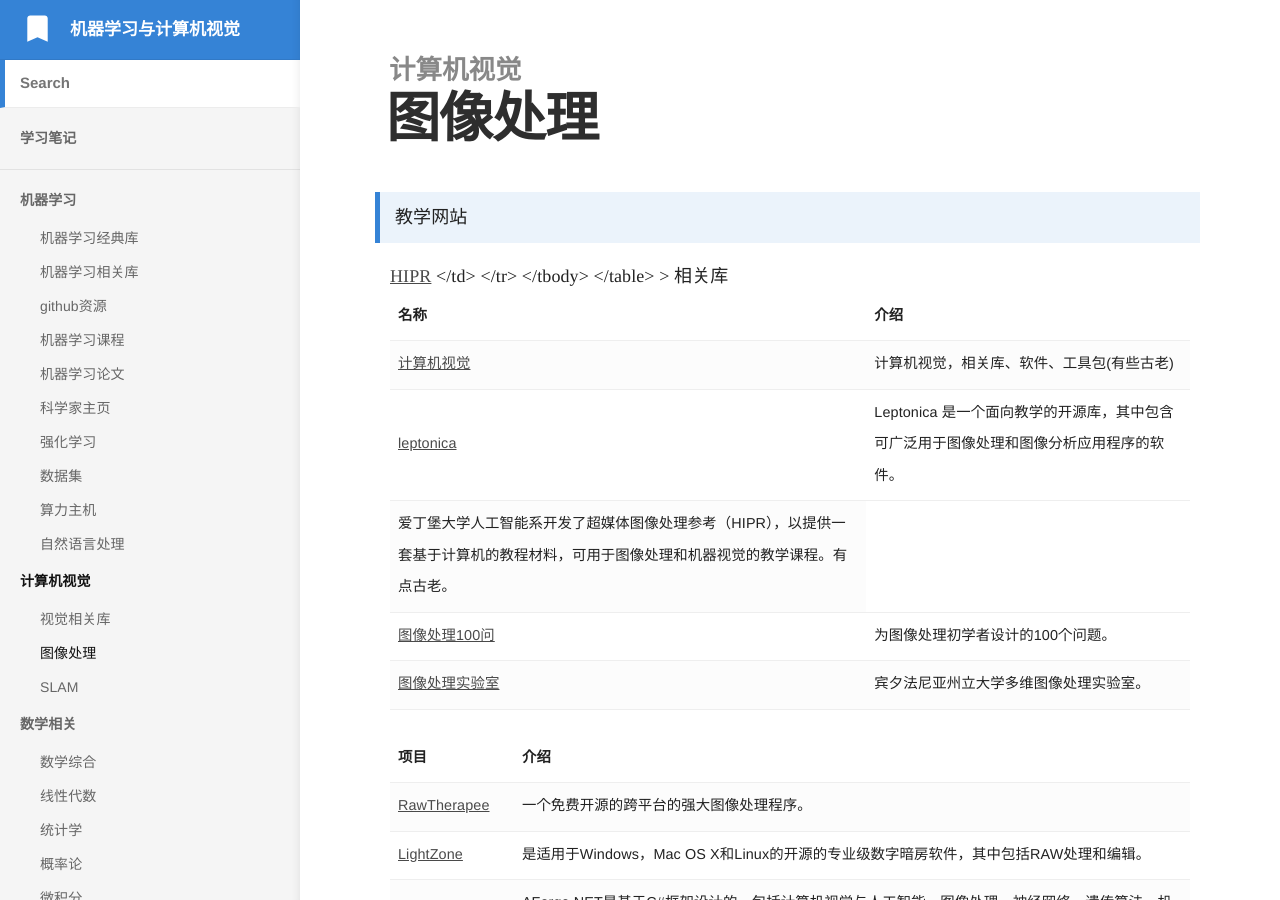
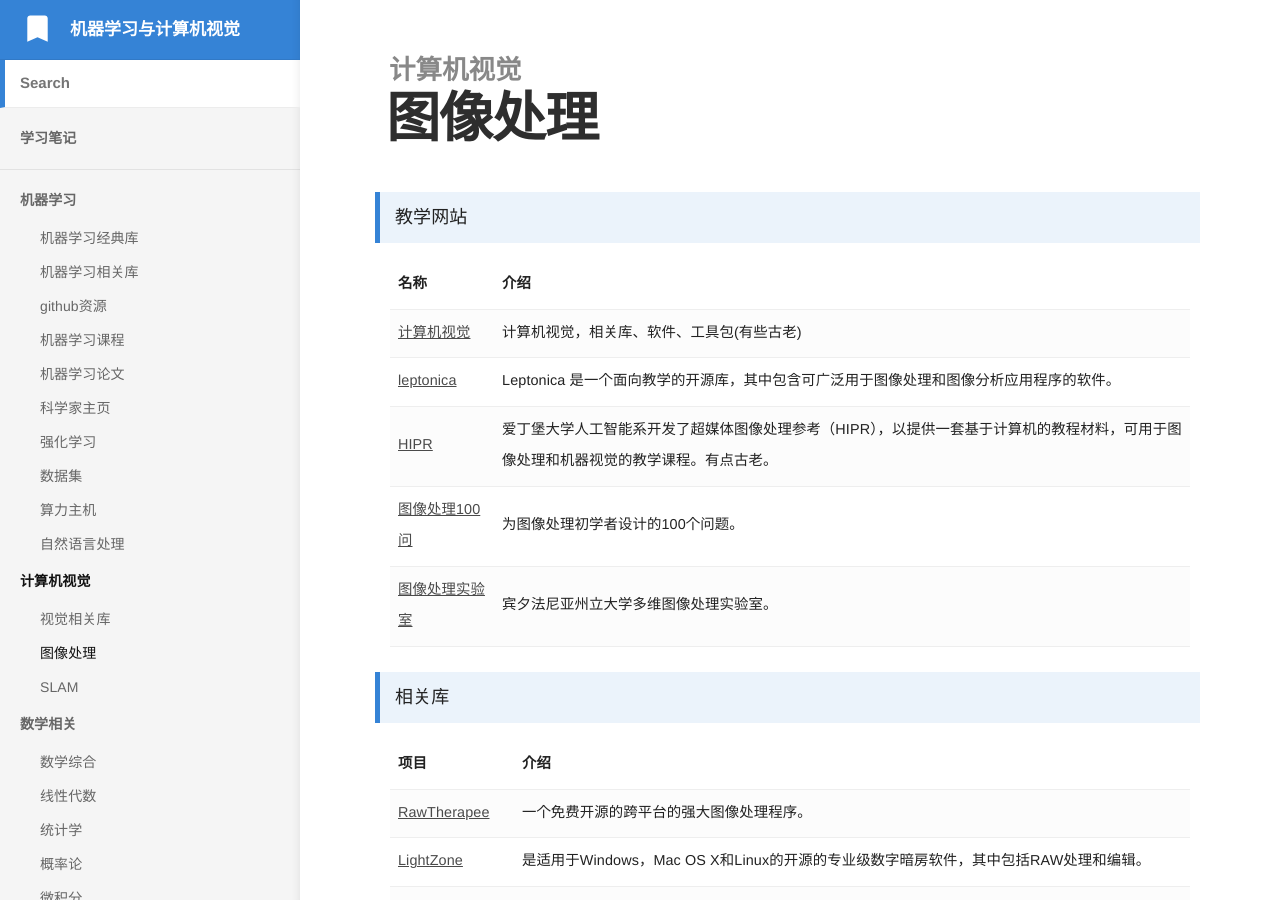
Before and after one commit to bashendixie/Machine_Learning_Notes, a Jekyll site: the page built from _docs/2、计算机视觉/图像处理.md, in a window 1280 px wide and 900 px high. Built offline with Jekyll 4.4.1, drawn with Linux system fonts in a browser that asks for light colours; some web fonts are replaced.

Commit message:
no message

```diff
--- a/_docs/2、计算机视觉/图像处理.md
+++ b/_docs/2、计算机视觉/图像处理.md
@@ -37,7 +37,7 @@ order: 2
 			</td>
 		</tr>
 		<tr>
-			<tdx>
+			<td>
 				<a href="https://homepages.inf.ed.ac.uk/rbf/HIPR2/welcome.htm">HIPR</a>
 			</td>
 			<td>
```
